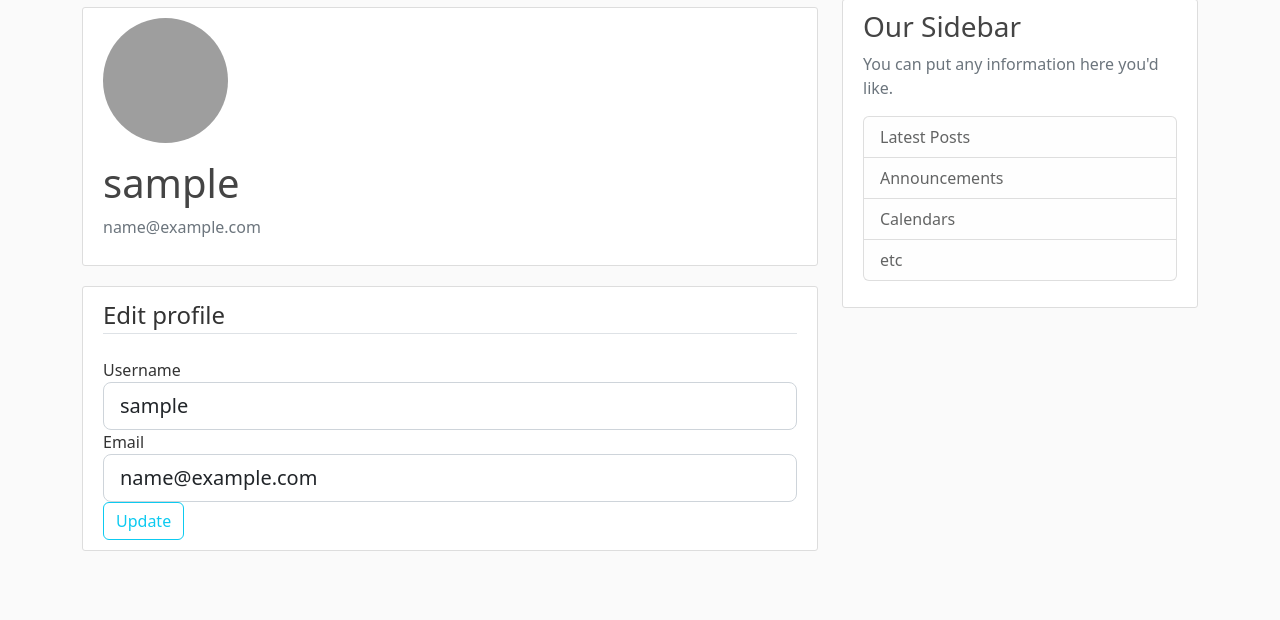
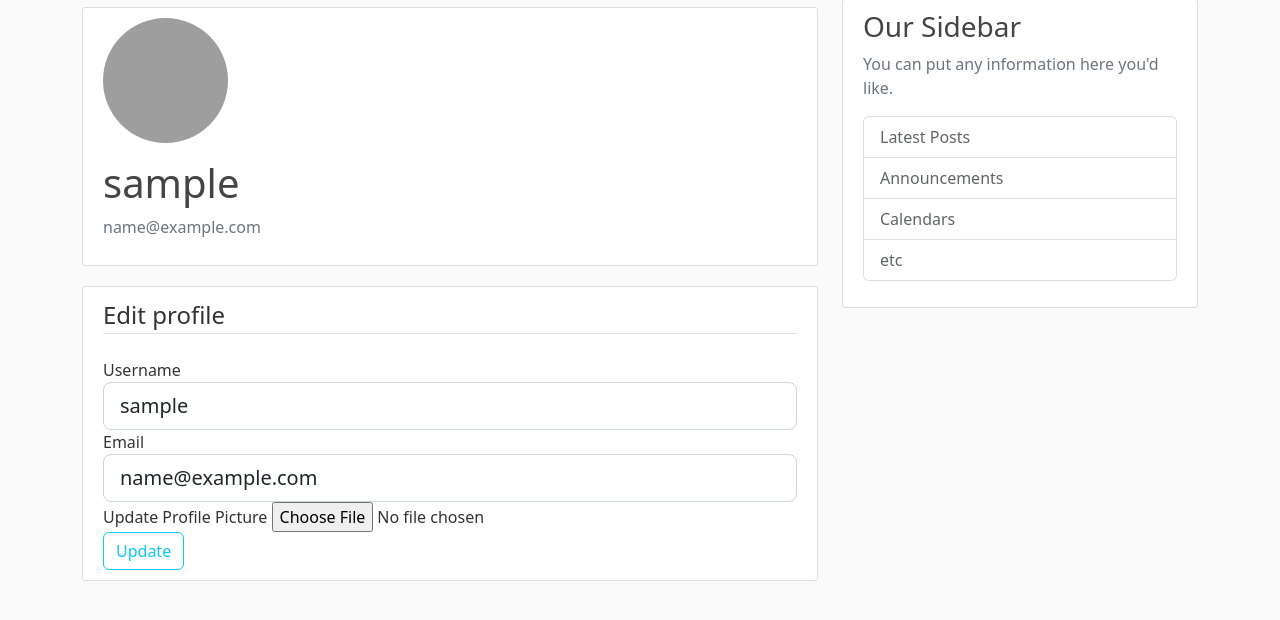
Before and after one commit to soumya-prabha-maiti/Flask-blog, a Flask app: page /account in a window 1280 px wide. Shown: the part 81-701 px from the top of the page. Run offline with Flask 2, Linux system fonts and the light colour scheme; the visitor is signed in with stand-in values (Sample User, id 1); data comes from the database, SQL or seed files in the repository; some libraries are stand-ins or nearby versions; grey boxes are pictures that could not be loaded.

Commit message:
feat: Add option to change profile picture

```diff
--- a/flaskblog/appForms.py
+++ b/flaskblog/appForms.py
@@ -1,6 +1,7 @@
 import email
 from flask_login import current_user
 from flask_wtf import FlaskForm
+from flask_wtf.file import FileField,FileAllowed
 from wtforms import StringField,PasswordField,SubmitField,BooleanField
 from wtforms.validators import DataRequired,length,Email,EqualTo,ValidationError
 from flaskblog.models import User
@@ -36,6 +37,7 @@ class LoginForm(FlaskForm):
 class UpdateAccountForm(FlaskForm):
     username = StringField('Username',validators=[DataRequired(),length(min=2,max=50)])
     email=StringField('Email',validators=[DataRequired(),Email()])
+    profile_pic=FileField(label='Update Profile Picture',validators=[FileAllowed(['jpg','png'])])
     submit=SubmitField(label="Update")
 
 
--- a/flaskblog/routes.py
+++ b/flaskblog/routes.py
@@ -1,3 +1,5 @@
+import os
+import secrets
 from flask import flash, redirect,render_template,url_for, request
 from flaskblog import appForms
 from flaskblog import app, db, bcrypt
@@ -141,6 +143,14 @@ def logout():
     logout_user()
     return redirect(url_for('home'))
 
+def save_profile_pic(form_profile_pic):
+    random_hex=secrets.token_hex(8)
+    _,f_ext=os.path.splitext(form_profile_pic.filename)
+    profile_pic_filename=random_hex+f_ext
+    picture_path=os.path.join(app.root_path,'static/profile_pictures',profile_pic_filename)
+    form_profile_pic.save(picture_path)
+    return profile_pic_filename
+
 @app.route('/account',methods=['POST','GET'])
 @login_required
 def account():
@@ -148,6 +158,9 @@ def account():
     if form.validate_on_submit():
         current_user.username=form.username.data
         current_user.email=form.email.data
+        if form.profile_pic.data:
+            profile_pic_filename=save_profile_pic(form.profile_pic.data)
+            current_user.profilePic=profile_pic_filename
         db.session.commit()
         flash('Your account has been updated!','success')
         return redirect(url_for('account'))#redirect to avoid "Confirm form resubmission"
--- a/flaskblog/templates/account.html
+++ b/flaskblog/templates/account.html
@@ -11,7 +11,7 @@
         </div>
     </div>
     <div class="content-section">
-        <form action="" method="POST">
+        <form action="" method="POST" enctype="multipart/form-data">
             {{ form.hidden_tag() }}<!--adds CSRF token, protects against attacks-->
             <fieldset class="form-group">
                 <!--The <fieldset> tag is used to group related elements in a form. The <fieldset> tag draws a box around the related elements.-->
@@ -46,6 +46,16 @@
                         {{ form.email(class="form-control form-control-lg")}}
                     {% endif %}
                 </div>
+                <!-- Update Profile picture -->
+                <div class="form-group">
+                    {{ form.profile_pic.label()}}
+                    {{ form.profile_pic(class="form-control-file")}}
+                    {% if form.profile_pic.errors %}
+                        {% for error in form.profile_pic.errors %}
+                            <span class="text-danger">{{ error }}</span>
+                        {% endfor %}
+                    {% endif %}
+                </div>
             </fieldset>
             <!--Submit button-->
             <div class="form-group">{{ form.submit(class="btn btn-outline-info")}}</div>
```
